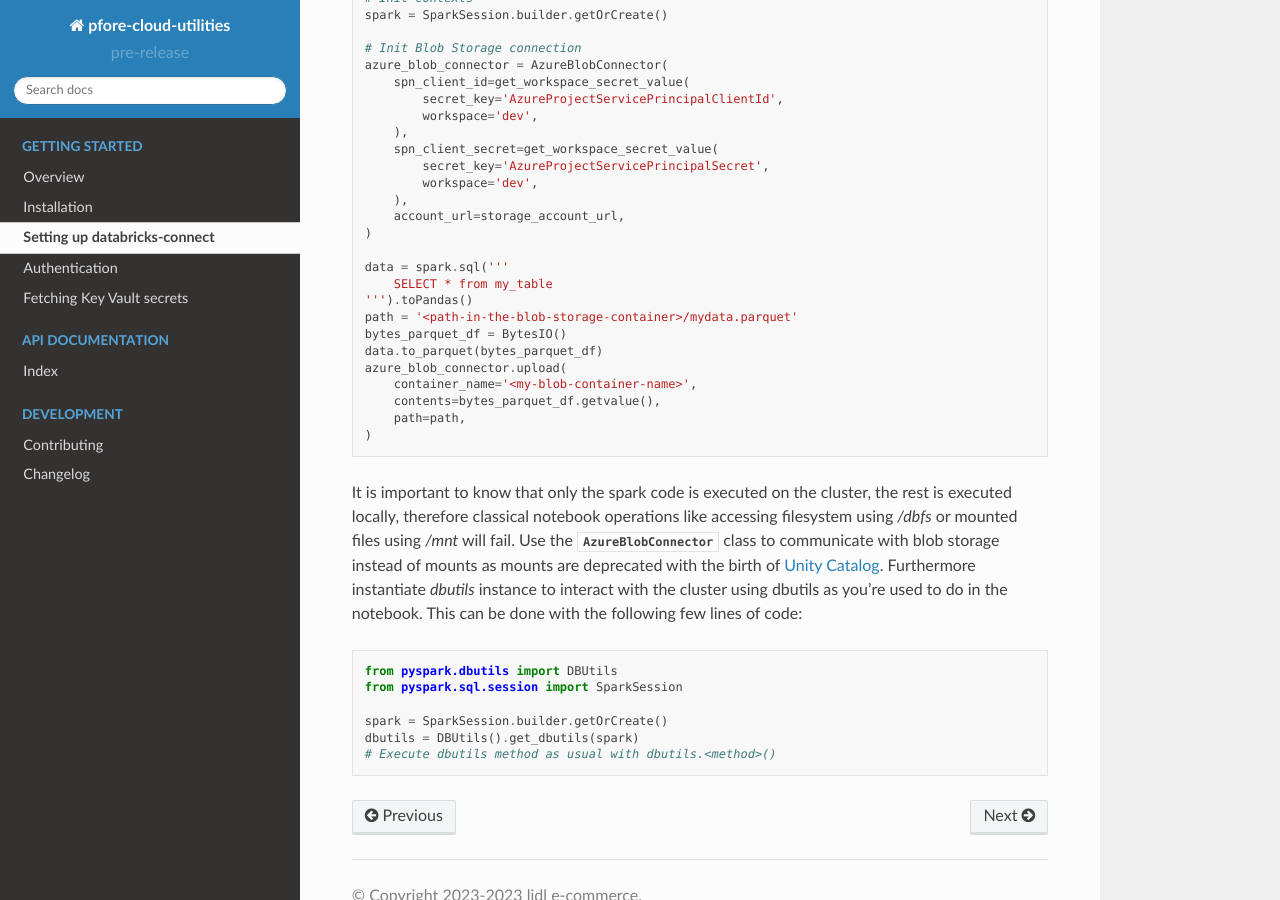
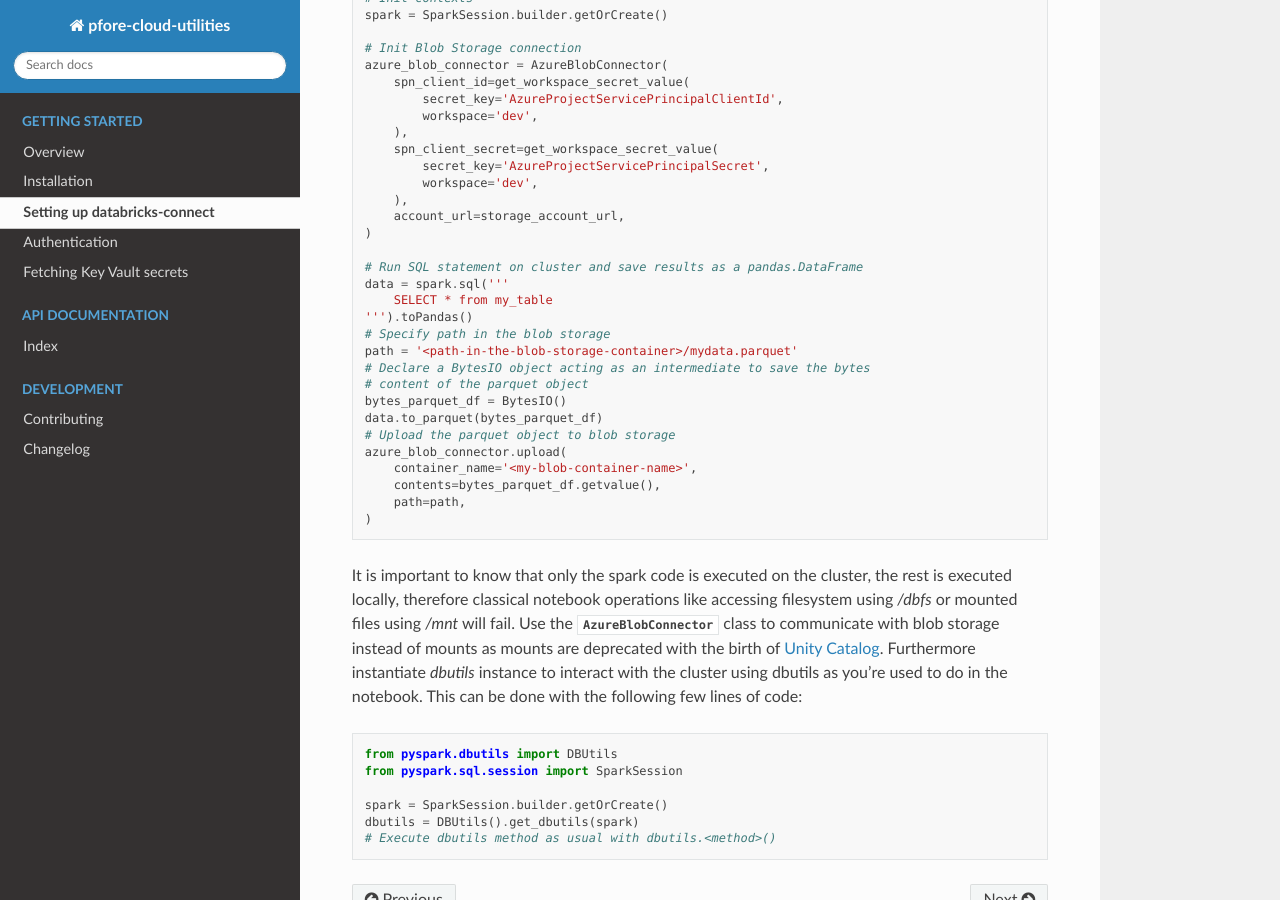
Before and after one commit to Bahaabrougui/pfore-cloud-utilities, a Sphinx documentation site: the page built from docs/setting_databricks_connect.rst, in a window 1280 px wide and 900 px high, scrolled down 1493 px. Built offline with Sphinx 7.4.7 and the Read the Docs theme 2.0.0, drawn with Linux system fonts in a browser that asks for light colours; pages that are not in the unit, such as notebooks, are missing from menus; the version number could not be read and is left out.

Commit message:
Update setting_databricks_connect.rst doc

```diff
--- a/docs/conf.py
+++ b/docs/conf.py
@@ -14,7 +14,7 @@ config = toml.load('../pyproject.toml')
 project = config['project']['name']
 copyright = f'2023-{date.today().year} lidl e-commerce'
 author = ', '.join(author['name'] for author in config['project']['authors'])
-version = os.environ.get('ARTIFACT_LABEL', 'pre-release')
+version = os.environ.get('ARTIFACT_LABEL', audeer.git_repo_version())
 title = 'Documentation'
 
 
--- a/docs/setting_databricks_connect.rst
+++ b/docs/setting_databricks_connect.rst
@@ -88,12 +88,17 @@ parquet file is listed below.
         account_url=storage_account_url,
     )
 
+    # Run SQL statement on cluster and save results as a pandas.DataFrame
     data = spark.sql('''
         SELECT * from my_table
     ''').toPandas()
+    # Specify path in the blob storage
     path = '<path-in-the-blob-storage-container>/mydata.parquet'
+    # Declare a BytesIO object acting as an intermediate to save the bytes
+    # content of the parquet object
     bytes_parquet_df = BytesIO()
     data.to_parquet(bytes_parquet_df)
+    # Upload the parquet object to blob storage
     azure_blob_connector.upload(
         container_name='<my-blob-container-name>',
         contents=bytes_parquet_df.getvalue(),
```
